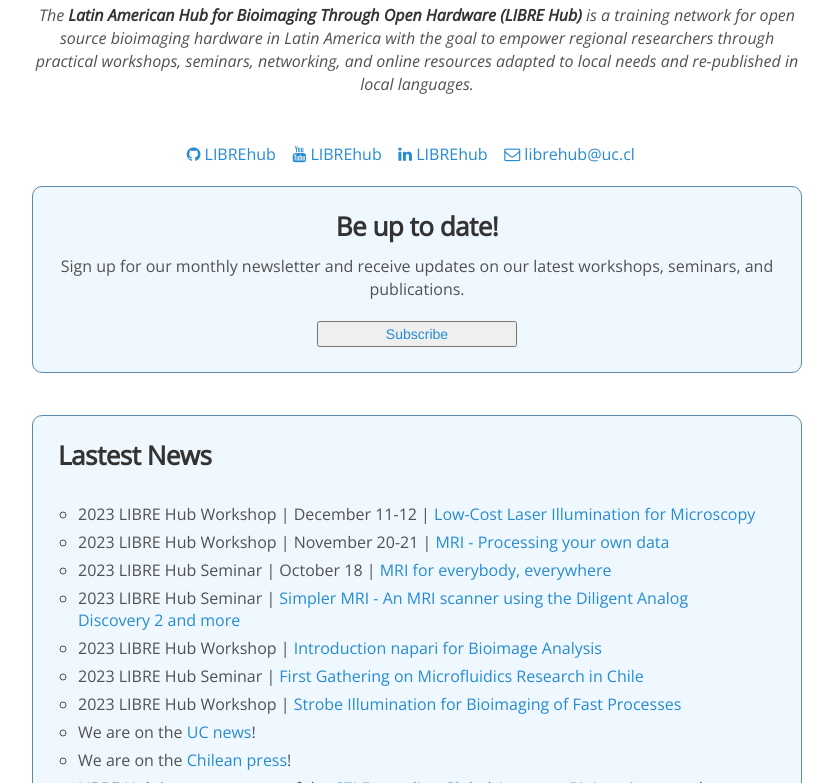
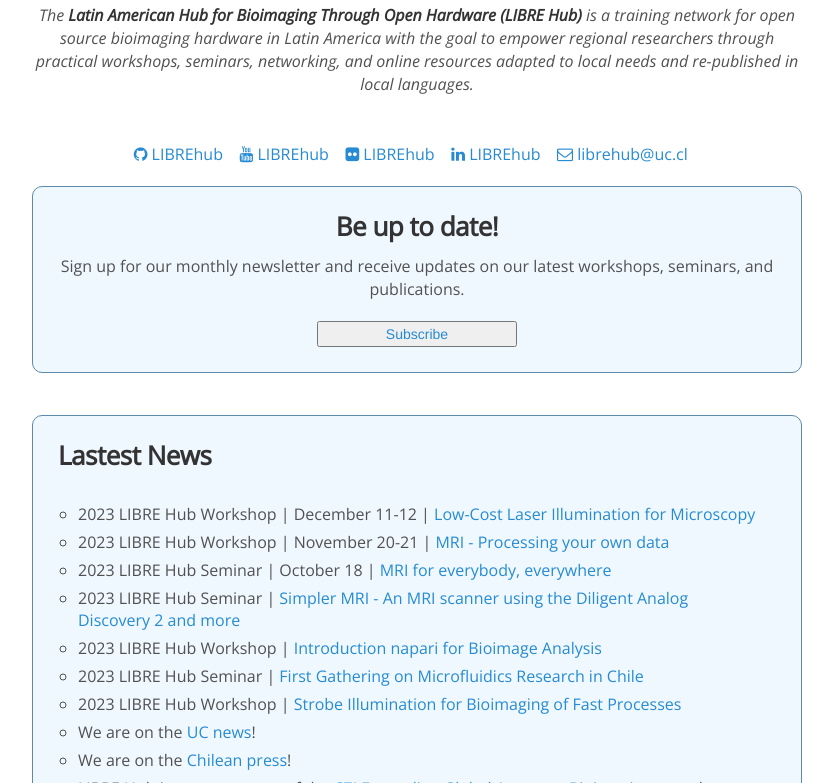
Before and after one commit to LIBREhub/LIBREhub.github.io, a Jekyll site: the page built from index.html, in a window 1280 px wide and 900 px high, scrolled down 325 px, cut to the strip 117-900 px from the top of the window. Shown: the whole strip, without its empty margins (223-1056 px from the left). Built offline with Jekyll 4.4.1, drawn with Linux system fonts in a browser that asks for light colours; nearby versions of some CDN libraries.

Commit message:
Add link to Flickr account

```diff
--- a/index.html
+++ b/index.html
@@ -72,6 +72,7 @@
       <span style="display: block; margin-bottom: 3em"></span>
       <a href="https://github.com/librehub"><i class="fa fa-github"></i> LIBREhub</a>&nbsp;&nbsp;&nbsp;
       <a href="https://www.youtube.com/channel/UCKaffupDA8KKrDE0rd668Xw"><i class="fa fa-youtube"></i> LIBREhub</a>&nbsp;&nbsp;&nbsp;
+      <a href="https://www.flickr.com/photos/197037882@N02/albums"><i class="fa fa-flickr"></i> LIBREhub</a>&nbsp;&nbsp;&nbsp;
       <a href="https://www.linkedin.com/company/librehub/"><i class="fa fa-linkedin"></i> LIBREhub</a>&nbsp;&nbsp;&nbsp;
       <a href="mailto:librehub@uc.cl"><i class="fa fa-envelope-o"></i> librehub@uc.cl</a>&nbsp;&nbsp;&nbsp;
       </p>
```
